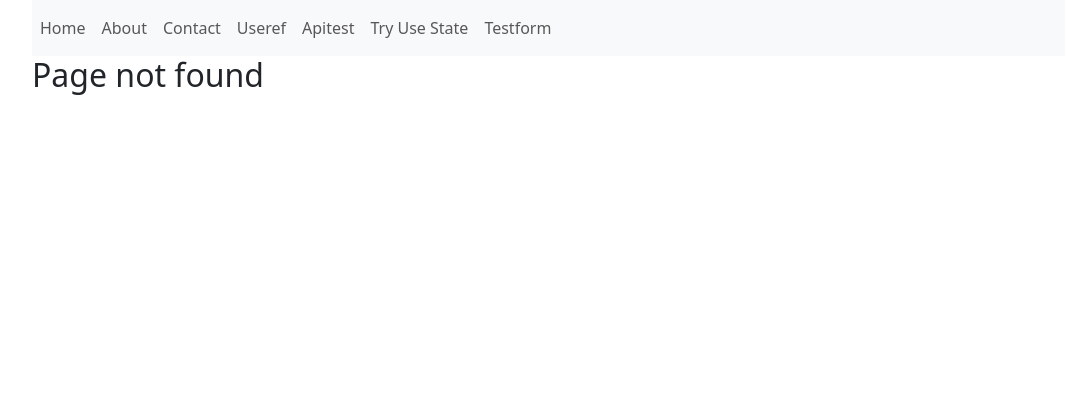
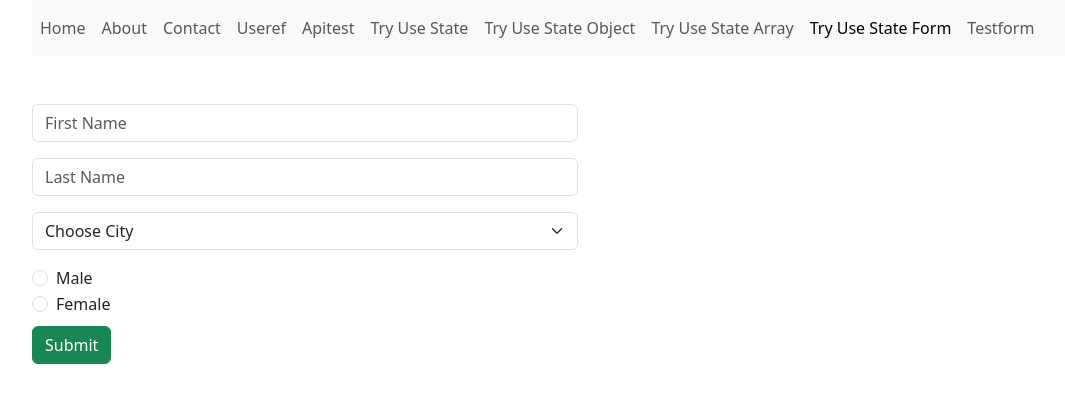
Before and after one commit to chamanrastogi/vite-project, a React (Vite) app: page /tryusestateform in a window 1280 px wide. Before the commit this address had no page. Shown: the top 402 px of the page, without its empty margins (50-1115 px from the left). Built offline with nearby package versions, Linux system fonts and the light colour scheme.

Commit message:
create new form use onsubmit and onchange input

```diff
--- a/src/App.jsx
+++ b/src/App.jsx
@@ -7,13 +7,15 @@ import Useref from "./component/UserefPage";
 import TestForm from "./TestForm";
 import ApiTest from "./ApiTest";
 import TryuseState from "./TryuseState";
+import TryuseStateobj from "./TryuseStateobj";
+import TryuseStatearr from "./TryuseStatearr";
+import TryuseStateForm from "./TryuseStateForm";
 
 
 const App = () => {
 
   return (
     <>
-
     <BrowserRouter>
     <Routes>
       <Route path='/' element={<Home/>} />
@@ -23,6 +25,9 @@ const App = () => {
       <Route path='/testform' element={<TestForm/>} />
       <Route path='/apitest' element={<ApiTest/>} />
       <Route path='/tryusestate' element={<TryuseState/>} />
+      <Route path='/tryusestateobj' element={<TryuseStateobj/>} />
+      <Route path='/tryusestatearr' element={<TryuseStatearr/>} />
+      <Route path='/tryusestateform' element={<TryuseStateForm/>} />
       <Route path='/*' element={<NotFoundPage/>} />
     </Routes>
     </BrowserRouter>
--- a/src/TryuseState.jsx
+++ b/src/TryuseState.jsx
@@ -1,30 +1,29 @@
 import { useState } from "react";
 import Menu from "./component/Menu";
-
 
 const TryuseState = () => {
   const [x, setX] = useState(0);
 
-
-
-    const incVar = ()=>{
-        setX(x+1);
+  const incVar = () => {
+    setX(x + 1);
+  };
+  const decVar = () => {
+    if (x > 0) {
+      setX(x - 1);
     }
-    const decVar = ()=>{
-        if(x>0)
-        {
-        setX(x-1);
-        }
-    }
+  };
   return (
     <div>
       <Menu />
       <div className="card">
         <div className="card-header">Result: {x}</div>
         <div className="card-body">
-
-            <button className="btn btn-info me-2 py-2" onClick={incVar}>+</button>
-            <button className="btn btn-danger py-2" onClick={decVar}>-</button>
+          <button className="btn btn-info me-2 py-2" onClick={incVar}>
+            +
+          </button>
+          <button className="btn btn-danger py-2" onClick={decVar}>
+            -
+          </button>
         </div>
       </div>
     </div>
--- /dev/null
+++ b/src/TryuseStateForm.jsx
@@ -0,0 +1,96 @@
+import { useState } from "react";
+import Menu from "./component/Menu";
+
+const TryuseStateForm = () => {
+  const [formState, setFormState] = useState({
+    fName: "",
+    lName: "",
+    city: "",
+    gender: "Male",
+  });
+  const sumitForm = (e) => {
+    e.preventDefault();
+    console.log(formState);
+    setFormState({
+      fName: "",
+      lName: "",
+      city: "",
+      gender: "male",
+    });
+  };
+  return (
+    <div>
+      <Menu />
+
+      <div className="row py-5">
+        <div className="col-6">
+          <form onSubmit={sumitForm}>
+          <div className="mb-3">
+            <input
+              type="text"
+              className="form-control"
+              placeholder="First Name"
+              value={formState.fName}
+              onChange={(e) =>
+                setFormState({ ...formState, fName: e.target.value })
+              }
+            />
+          </div>
+          <div className="mb-3">
+            <input
+              type="text"
+              className="form-control"
+              placeholder="Last Name"
+              value={formState.lName}
+              onChange={(e) =>
+                setFormState({ ...formState, lName: e.target.value })
+              }
+            />
+          </div>
+          <div className="mb-3">
+            <select
+              className="form-select"
+              value={formState.city}
+              onChange={(e) =>
+                setFormState({ ...formState, city: e.target.value })
+              }
+            >
+              <option value="">Choose City</option>
+              <option value="delhi">Delhi</option>
+              <option value="noida">Noida</option>
+            </select>
+          </div>
+
+          <div className="form-check">
+            <input
+              onChange={() => setFormState({ ...formState, gender: "male" })}
+              value="male"
+              type="radio"
+              className="form-check-input"
+              name="gender"
+              checked={formState.gender === "male"}
+            />
+            <label className="form-check-label">Male</label>
+          </div>
+          <div className="form-check">
+            <input
+              onChange={() => setFormState({ ...formState, gender: "female" })}
+              type="radio"
+              value="female"
+              className="form-check-input"
+              name="gender"
+            />
+            <label className="form-check-label">Female</label>
+          </div>
+          <button className="btn btn-success my-2" >
+            Submit
+          </button>
+          </form>
+        </div>
+      </div>
+
+    </div>
+  );
+};
+
+export default TryuseStateForm;
--- /dev/null
+++ b/src/TryuseStatearr.jsx
@@ -0,0 +1,63 @@
+import { useState } from "react";
+import Menu from "./component/Menu";
+const TryuseStatearr = () => {
+  const [list, Setlist] = useState([]);
+  const [item, Setitem] = useState("");
+  const ClearToList = () => {
+    Setlist([]);
+
+  };
+  const AddToList = () => {
+   // Setlist((prevList) => [...prevList, item]);
+   list.push(item);
+   Setitem([...item]);
+    Setitem(""); // Reset input field after adding
+  };
+  const removeItem = (index) => {
+   // Setlist((prevList) => prevList.filter((_, i) => i !== index));
+   list.splice(index,1);
+   Setitem([...item]);
+  };
+
+  return (
+    <div>
+      <Menu />
+      <div className="row">
+        <div className="col-6 offset-3 py-2">
+
+          <h5 className="text-center py-3">Add Todo Item</h5>
+          <div className="form-group">
+            <input
+              type="text"
+              className="form-control py-2"
+              value={item}
+              onChange={(e) => Setitem(e.target.value)}
+              placeholder="Item"
+            />
+            <button className="btn btn-info mt-3 me-2" onClick={AddToList}>
+              Add
+            </button>
+            <button className="btn btn-danger mt-3" onClick={ClearToList}>
+              Clear
+            </button>
+
+          </div>
+          <div className={list.length>0 ?'':'d-none'}>
+          <h5 className="text-center py-3">To List</h5>
+          <ul className="list-group">
+            {list.map((item, i) => {
+              return (
+                <li className="list-group-item d-flex justify-content-between align-items-center" key={i}>
+                  {item} <i className="fa fa-remove" onClick={()=>{removeItem(i)}} aria-hidden="true"></i>
+                </li>
+              );
+            })}
+          </ul>
+        </div>
+        </div>
+      </div>
+    </div>
+  );
+};
+
+export default TryuseStatearr;
--- /dev/null
+++ b/src/TryuseStateobj.jsx
@@ -0,0 +1,35 @@
+import { useState } from "react";
+import Menu from "./component/Menu";
+
+const TryuseStateobj = () => {
+  const [myObj, setmyObj] = useState({
+    key1: "raman",
+    key2: "sohan",
+    key3: "mohan",
+  });
+const change = ()=>{
+    setmyObj(prevObj =>({
+        ...prevObj,
+        key1: "Fire Up",
+        key2 :"New value is updated"
+
+    }));
+}
+  return (
+    <div>
+      <Menu />
+
+      <div className="card">
+        <div className="card-header">Object Box</div>
+        <div className="card-body">
+          <p>{myObj.key1}</p>
+          <p>{myObj.key2}</p>
+          <p>{myObj.key3}</p>
+        </div>
+      <button className="btn btn-info me-2" onClick={change} >Change</button>
+      </div>
+    </div>
+  );
+};
+
+export default TryuseStateobj;
--- a/src/component/Menu.jsx
+++ b/src/component/Menu.jsx
@@ -24,6 +24,15 @@ const Menu = () => {
             <NavLink className="nav-link" to="/tryusestate">Try Use State</NavLink>
           </li>
           <li className="nav-item">
+            <NavLink className="nav-link" to="/tryusestateobj">Try Use State Object</NavLink>
+          </li>
+          <li className="nav-item">
+            <NavLink className="nav-link" to="/tryusestatearr">Try Use State Array</NavLink>
+          </li>
+          <li className="nav-item">
+            <NavLink className="nav-link" to="/tryusestateform">Try Use State Form</NavLink>
+          </li>
+          <li className="nav-item">
             <NavLink className="nav-link" to="/testform">Testform</NavLink>
           </li>
         </ul>
```
Lines whose indentation alone changed are shown as unchanged.
